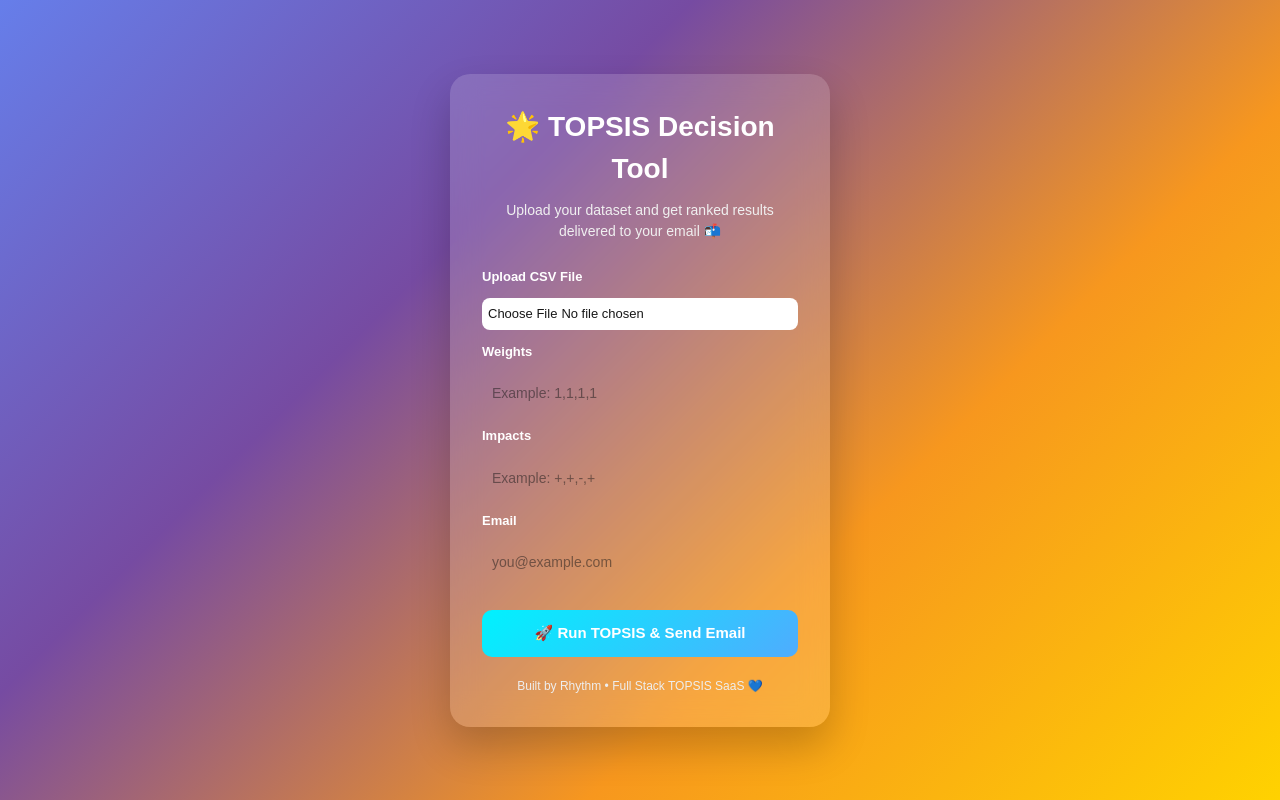
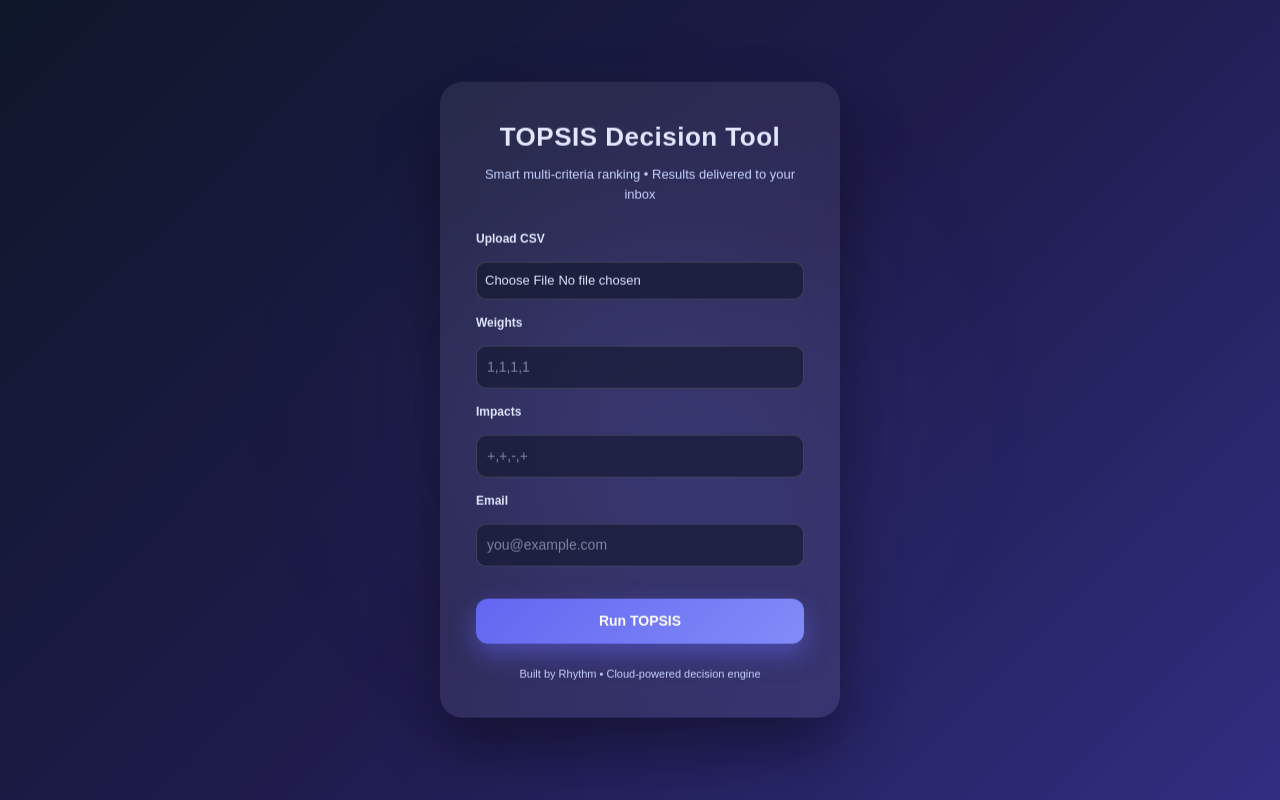
Before and after one commit to rhythmghai/topsis-rhythm, a Next.js app in the folder topsis-ui/: page / in a window 1280 px wide. Built offline with nearby package versions, Linux system fonts and the light colour scheme.

Commit message:
Refine UI

```diff
--- a/topsis-ui/app/page.tsx
+++ b/topsis-ui/app/page.tsx
@@ -20,21 +20,23 @@ export default function Home() {
 
   return (
     <div style={styles.page}>
+      <div style={styles.glow}></div>
+
       <div style={styles.card}>
-        <h1 style={styles.title}>🌟 TOPSIS Decision Tool</h1>
+        <h1 style={styles.title}>TOPSIS Decision Tool</h1>
         <p style={styles.subtitle}>
-          Upload your dataset and get ranked results delivered to your email 📬
+          Smart multi-criteria ranking • Results delivered to your inbox
         </p>
 
         <form onSubmit={submitForm} style={styles.form}>
-          <label style={styles.label}>Upload CSV File</label>
+          <label style={styles.label}>Upload CSV</label>
           <input type="file" name="file" required style={styles.inputFile} />
 
           <label style={styles.label}>Weights</label>
           <input
             type="text"
             name="weights"
-            placeholder="Example: 1,1,1,1"
+            placeholder="1,1,1,1"
             required
             style={styles.input}
           />
@@ -43,7 +45,7 @@ export default function Home() {
           <input
             type="text"
             name="impacts"
-            placeholder="Example: +,+,-,+"
+            placeholder="+,+,-,+"
             required
             style={styles.input}
           />
@@ -58,12 +60,12 @@ export default function Home() {
           />
 
           <button type="submit" style={styles.button}>
-            🚀 Run TOPSIS & Send Email
+            Run TOPSIS
           </button>
         </form>
 
         <p style={styles.footer}>
-          Built by Rhythm • Full Stack TOPSIS SaaS 💙
+          Built by Rhythm • Cloud-powered decision engine
         </p>
       </div>
     </div>
@@ -73,6 +75,7 @@ export default function Home() {
 const styles: {
   page: React.CSSProperties;
   card: React.CSSProperties;
+  glow: React.CSSProperties;
   title: React.CSSProperties;
   subtitle: React.CSSProperties;
   form: React.CSSProperties;
@@ -84,74 +87,125 @@ const styles: {
 } = {
   page: {
     minHeight: "100vh",
-    background:
-      "linear-gradient(135deg, #667eea, #764ba2, #f7971e, #ffd200)",
+    background: "linear-gradient(135deg, #0f172a, #1e1b4b, #312e81)",
     display: "flex",
     justifyContent: "center",
     alignItems: "center",
-    padding: "20px"
+    padding: "20px",
+    position: "relative",
+    overflow: "hidden"
   },
+
+  glow: {
+    position: "absolute",
+    width: "500px",
+    height: "500px",
+    background: "radial-gradient(circle, rgba(99,102,241,0.25), transparent 70%)",
+    filter: "blur(100px)",
+    top: "20%",
+    left: "50%",
+    transform: "translateX(-50%)"
+  },
+
   card: {
-    background: "rgba(255, 255, 255, 0.15)",
-    backdropFilter: "blur(15px)",
-    borderRadius: "20px",
-    padding: "32px",
+    background: "rgba(255, 255, 255, 0.08)",
+    backdropFilter: "blur(18px)",
+    borderRadius: "22px",
+    padding: "36px",
     width: "100%",
-    maxWidth: "380px",
-    boxShadow: "0 20px 40px rgba(0,0,0,0.2)",
-    textAlign: "center"
+    maxWidth: "400px",
+    boxShadow: "0 30px 60px rgba(0,0,0,0.4)",
+    textAlign: "center",
+    animation: "float 6s ease-in-out infinite"
   },
+
   title: {
-    fontSize: "28px",
+    fontSize: "26px",
     fontWeight: "bold",
-    color: "#ffffff",
-    marginBottom: "10px"
+    color: "#e0e7ff",
+    marginBottom: "8px",
+    letterSpacing: "0.5px"
   },
+
   subtitle: {
-    fontSize: "14px",
-    color: "#f0f0f0",
-    marginBottom: "25px"
+    fontSize: "13px",
+    color: "#c7d2fe",
+    marginBottom: "26px"
   },
+
   form: {
     display: "flex",
     flexDirection: "column",
-    gap: "12px"
+    gap: "14px"
   },
+
   label: {
     textAlign: "left",
-    color: "#ffffff",
-    fontSize: "13px",
+    color: "#e0e7ff",
+    fontSize: "12px",
     fontWeight: "bold"
   },
+
   input: {
     padding: "10px",
-    borderRadius: "8px",
-    border: "none",
+    borderRadius: "10px",
+    border: "1px solid rgba(255,255,255,0.15)",
+    background: "rgba(15,23,42,0.6)",
+    color: "#e0e7ff",
     outline: "none",
-    fontSize: "14px"
+    fontSize: "14px",
+    transition: "all 0.2s ease"
   },
+
   inputFile: {
-    padding: "6px",
-    borderRadius: "8px",
-    border: "none",
-    backgroundColor: "#ffffff",
+    padding: "8px",
+    borderRadius: "10px",
+    border: "1px solid rgba(255,255,255,0.15)",
+    background: "rgba(15,23,42,0.6)",
+    color: "#e0e7ff",
     fontSize: "13px"
   },
+
   button: {
-    marginTop: "15px",
+    marginTop: "18px",
     padding: "12px",
-    borderRadius: "10px",
+    borderRadius: "12px",
     border: "none",
-    background: "linear-gradient(135deg, #00f2fe, #4facfe)",
+    background: "linear-gradient(135deg, #6366f1, #818cf8)",
     color: "#ffffff",
     fontWeight: "bold",
-    fontSize: "15px",
+    fontSize: "14px",
     cursor: "pointer",
-    transition: "transform 0.2s ease"
+    boxShadow: "0 10px 25px rgba(99,102,241,0.5)",
+    transition: "all 0.2s ease"
   },
+
   footer: {
-    marginTop: "20px",
-    fontSize: "12px",
-    color: "#eeeeee"
+    marginTop: "22px",
+    fontSize: "11px",
+    color: "#c7d2fe"
   }
 };
+
+
+if (typeof document !== "undefined") {
+  const style = document.createElement("style");
+  style.innerHTML = `
+    button:hover {
+      transform: translateY(-2px) scale(1.02);
+      box-shadow: 0 15px 40px rgba(99,102,241,0.8);
+    }
+
+    input:focus {
+      border-color: #818cf8;
+      box-shadow: 0 0 0 2px rgba(129,140,248,0.4);
+    }
+
+    @keyframes float {
+      0% { transform: translateY(0px); }
+      50% { transform: translateY(-6px); }
+      100% { transform: translateY(0px); }
+    }
+  `;
+  document.head.appendChild(style);
+}
```
